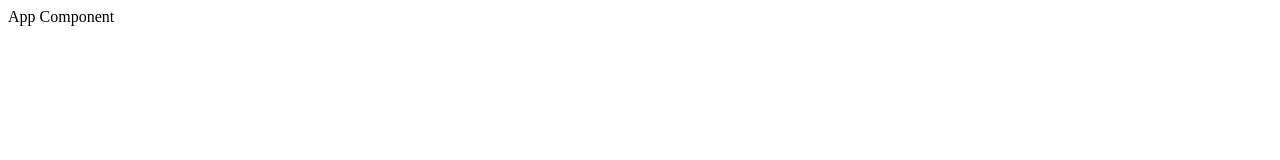
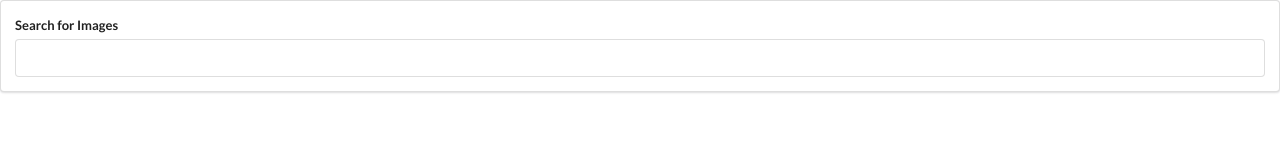
Before and after one commit to feelipefreitas/consuming-unsplash-with-reactjs, a React (Create React App) app: page / in a window 1280 px wide. Shown: the top 160 px of the page. Built offline with nearby package versions, Linux system fonts and the light colour scheme.

Commit message:
Creating SearchBar component

```diff
--- a/public/index.html
+++ b/public/index.html
@@ -5,6 +5,7 @@
     <link rel="shortcut icon" href="%PUBLIC_URL%/favicon.ico">
     <meta name="viewport" content="width=device-width, initial-scale=1, shrink-to-fit=no">
     <meta name="theme-color" content="#000000">
+    <link rel="stylesheet" href="https://cdnjs.cloudflare.com/ajax/libs/semantic-ui/2.4.1/semantic.min.css" />
     <!--
       manifest.json provides metadata used when your web app is added to the
       homescreen on Android. See https://developers.google.com/web/fundamentals/web-app-manifest/
--- a/src/components/App.js
+++ b/src/components/App.js
@@ -1,7 +1,10 @@
 import React from 'react';
+import {SearchBar} from './searchBar/SearchBar';
 
 export const App = () => {
     return (
-        <div>App Component</div>
+        <div>
+            <SearchBar />
+        </div>
     );
 };
--- /dev/null
+++ b/src/components/searchBar/SearchBar.js
@@ -0,0 +1,16 @@
+import React from 'react';
+
+export class SearchBar extends React.Component {
+    render() {
+        return(
+            <div className="ui segment">
+                <form className="ui form">
+                    <div className="field">
+                        <label>Search for Images</label>
+                        <input type="text" />
+                    </div>
+                </form>
+            </div>
+        );
+    }
+}
```
